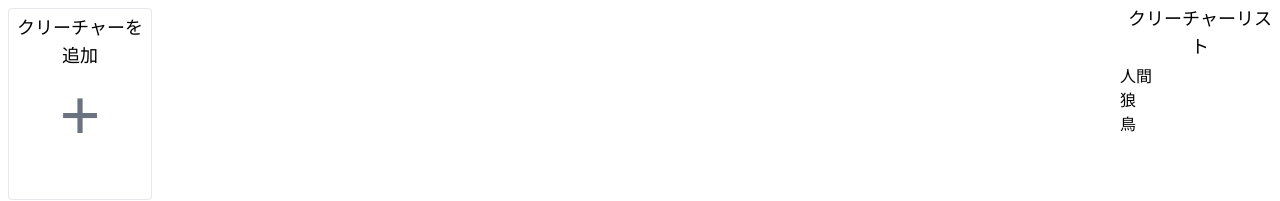
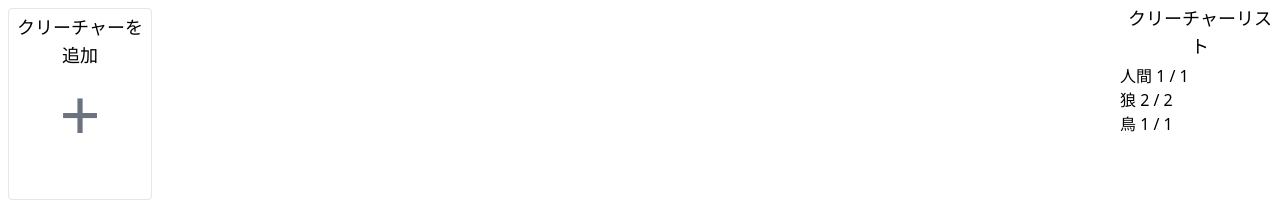
Before and after one commit to 30pancake/life_counter, a Nuxt app: page / in a window 1280 px wide. Shown: the top 201 px of the page. Built offline with nearby package versions, Linux system fonts and the light colour scheme.

Commit message:
クリーチャーリストの表示を微修正、メソッドを整理

```diff
--- a/components/classes/creature.ts
+++ b/components/classes/creature.ts
@@ -9,6 +9,10 @@ export default class Creature implements Equals {
   constructor() { }
 
   //methods
+  getPowerToughnessText(): string {
+    return this.power + " / " + this.toughness
+  }
+
   clone(): Creature {
     var clone = new Creature();
     clone.copy(this);
--- a/components/creatures_source_view.vue
+++ b/components/creatures_source_view.vue
@@ -1,7 +1,7 @@
 <template>
   <ul>
     <li v-for="(creature, key) in creatureList" draggable="true"
-      @dragstart="creatureDragStartHandler($event, key)">{{ creature.name }}</li>
+      @dragstart="creatureDragStartHandler($event, key)">{{ creature.name + " " + creature.getPowerToughnessText() }}</li>
   </ul>
 </template>
 
--- a/components/creatures_unit_view.vue
+++ b/components/creatures_unit_view.vue
@@ -65,13 +65,11 @@
 
       powerToughnessText(): string {
         let creatures = this.getCreatureList;
-        var powerText = "-";
-        var toughnessText = "-";
         if (creatures.length > 0) {
-          powerText = creatures[0].getPower().toString();
-          toughnessText = creatures[0].getToughness().toString();
+          return creatures[0].getPowerToughnessText();
+        } else {
+          return "- / -";
         }
-        return powerText + " / " + toughnessText
       },
 
       getCounterText(): string {
```
